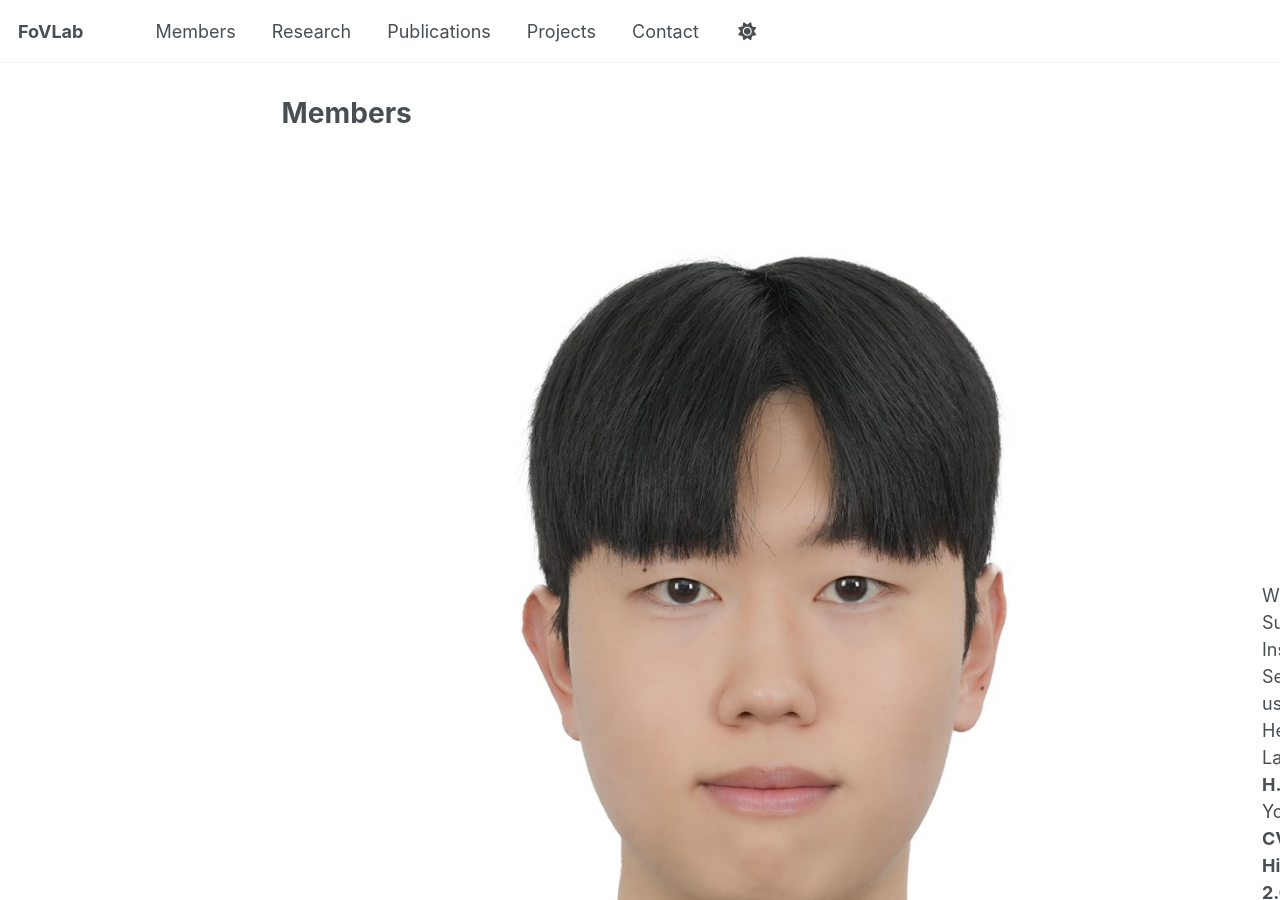
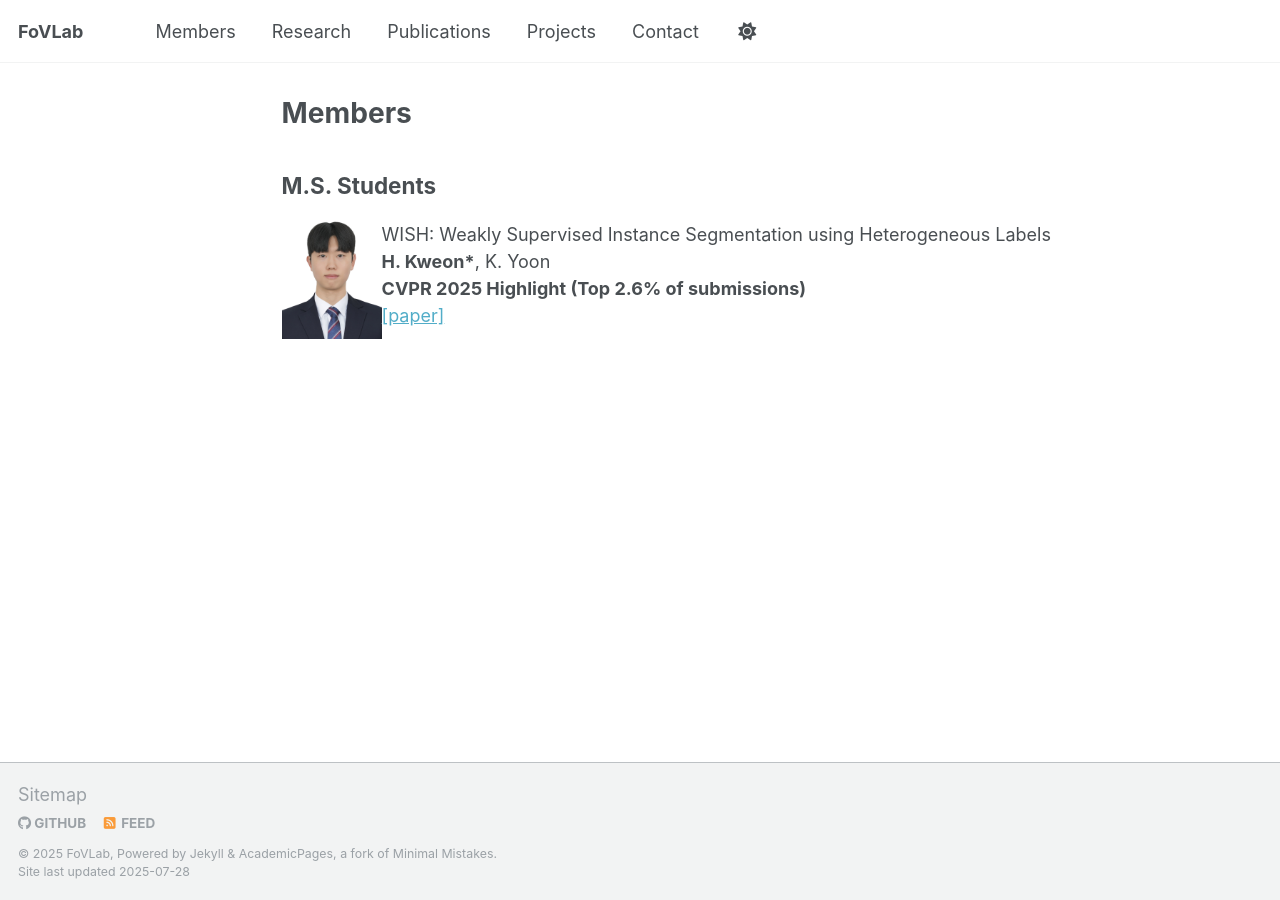
Before and after one commit to FoVLab/FoVLab.github.io, a Jekyll site: the page built from _pages/members.md, in a window 1280 px wide and 900 px high. Built offline with Jekyll 4.4.1, drawn with Linux system fonts in a browser that asks for light colours; a script that is not in the unit is left out.

Commit message:
Update members.md

```diff
--- a/_pages/members.md
+++ b/_pages/members.md
@@ -5,8 +5,11 @@ permalink: /members/
 author_profile: false
 ---
 
+M.S. Students
+---
+
 <div style="display: flex; align-items: center;">
-    <img src='/images/members/ChangseonYu.jpg' alt='ChangseonYu' class="publication-image">
+    <img src='/images/members/ChangseonYu.jpg' alt='ChangseonYu' style="width: 100px; height: auto;">
 
     <!-- Text Content -->
     <div class="publication-info">
```
